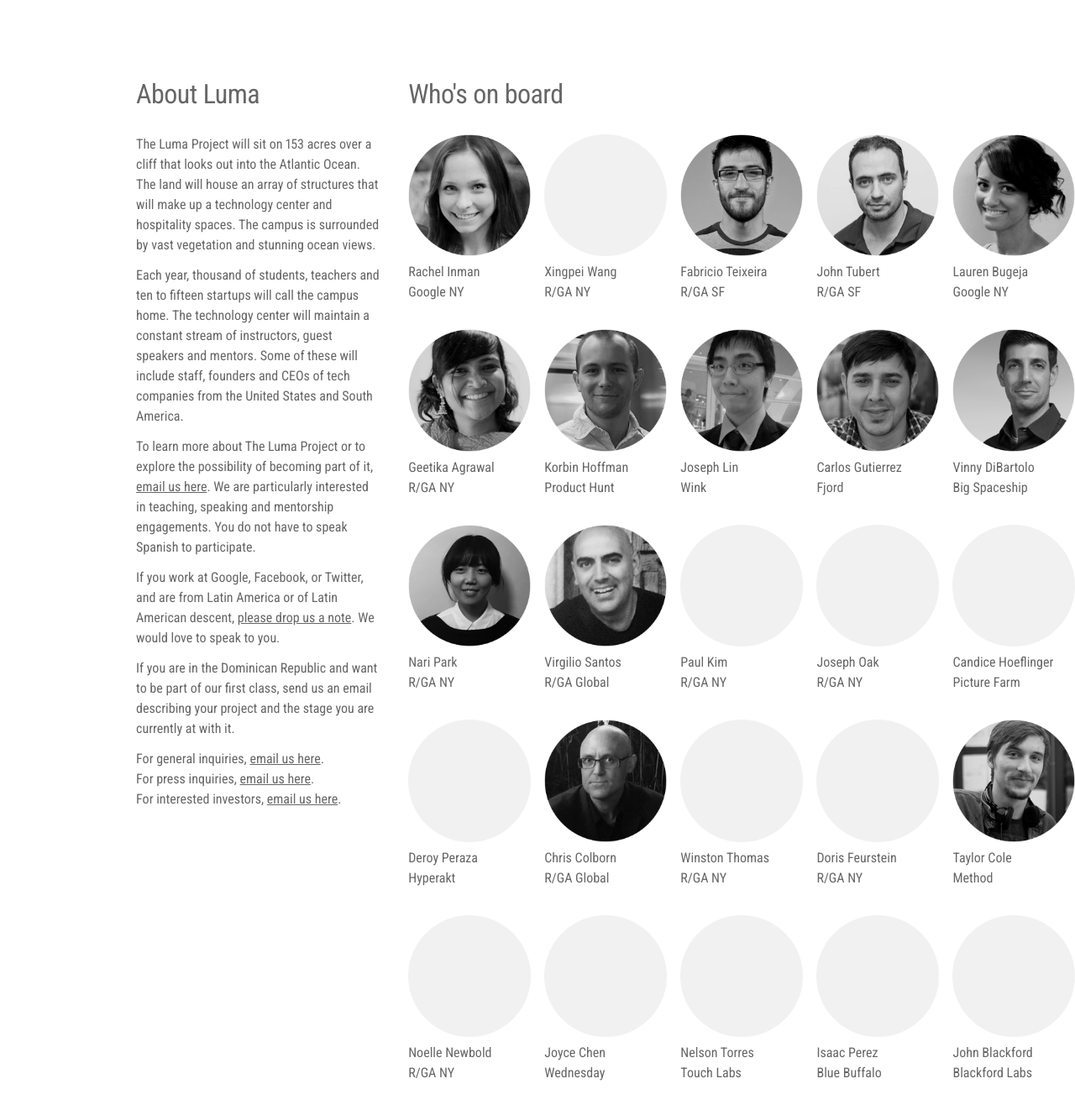
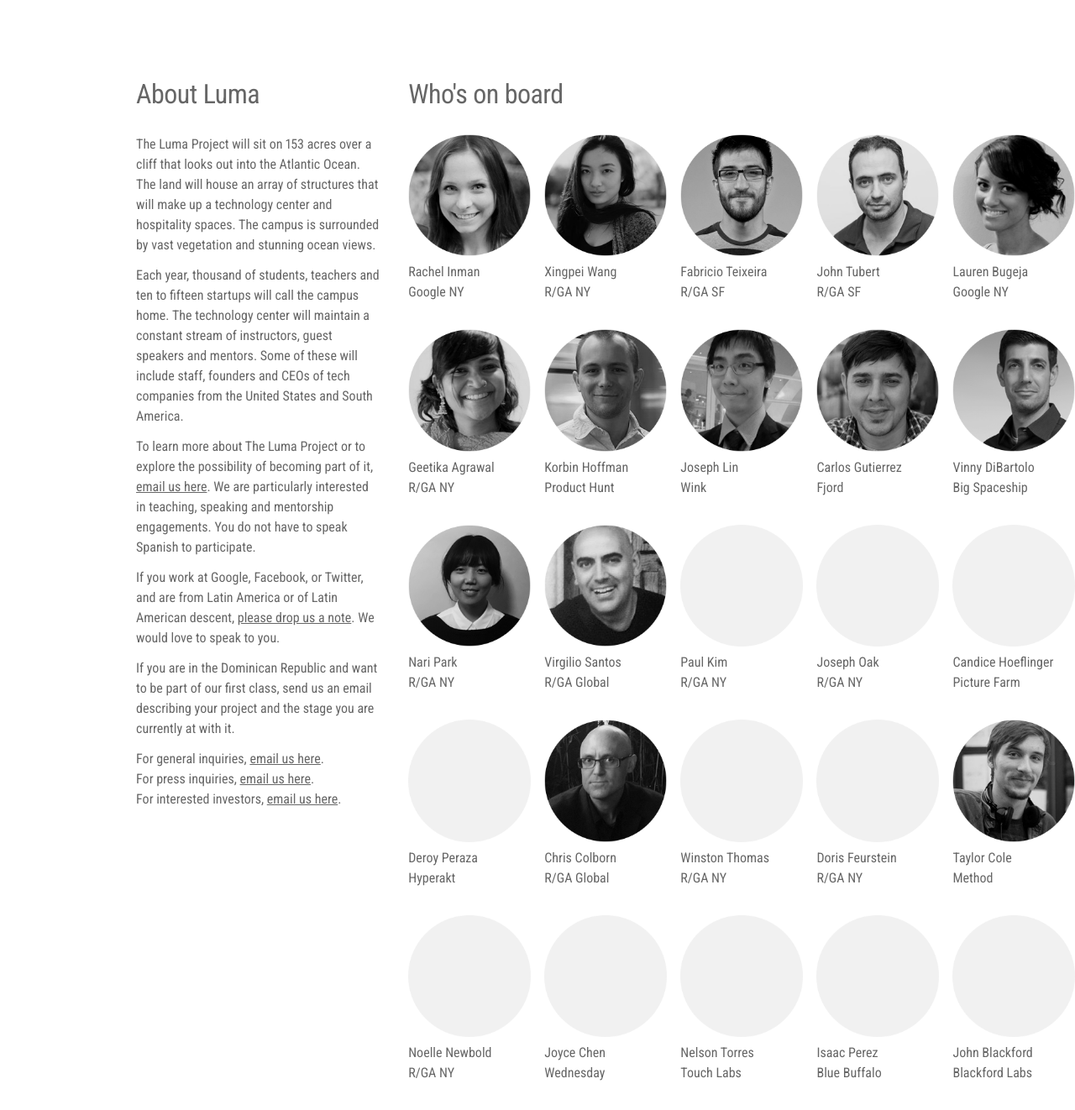
Before and after one commit to amintorres/lumaproject, a Jekyll site: the page built from index.html, in a window 1280 px wide. Shown: the part 720-2042 px from the top of the page at 84% size. Built offline with Jekyll 4.4.1, drawn with Linux system fonts in a browser that asks for light colours.

Commit message:
Updates xingpei

```diff
--- a/index.html
+++ b/index.html
@@ -7,7 +7,7 @@ people:
     image: "rachel.png"
   - name: "Xingpei Wang"
     company: "R/GA NY"
-    image: "circle.png"
+    image: "xingpei.png"
   - name: "Fabricio Teixeira"
     company: "R/GA SF"
     image: "fab.png"
```
Also changed, not shown: assets/images/xingpei.png (added).
